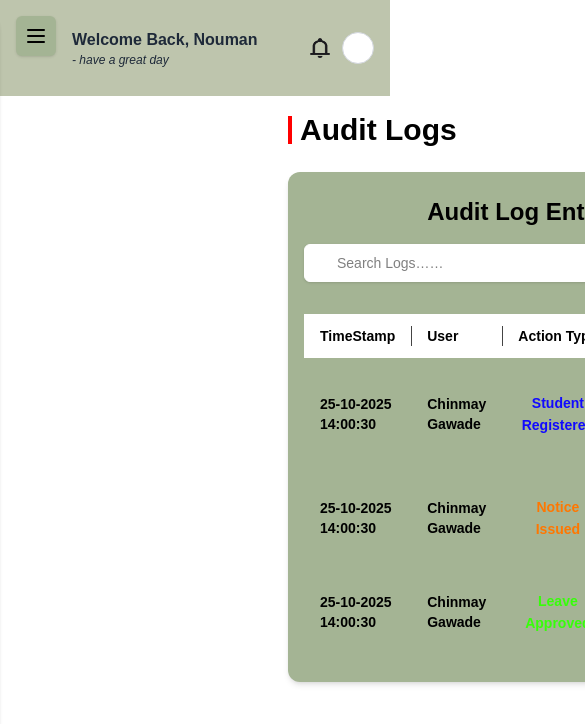
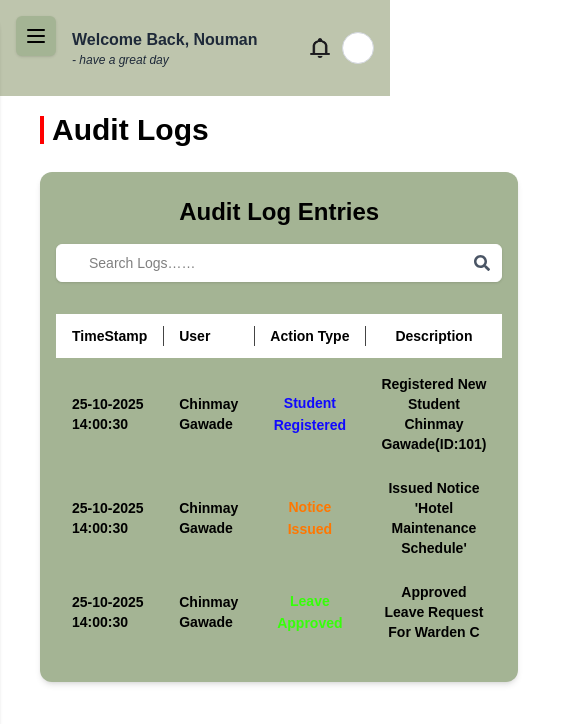
Before and after one commit to dev-nexcore/HM_ADMIN, a Next.js app: page /audit in a window 390 px wide. Shown: the top 724 px of the page, 585 px wide, since content can reach past the window. Built offline with nearby package versions, Linux system fonts and the light colour scheme.

Commit message:
update LayoutWrapper.jsx

```diff
--- a/src/components/LayoutWrapper.jsx
+++ b/src/components/LayoutWrapper.jsx
@@ -24,14 +24,14 @@ export default function LayoutWrapper({ children }) {
           </div>
 
           {/* Main Area */}
-          <div className="flex-1 min-h-screen bg-white ml-60">
+          <div className="flex-1 min-h-screen bg-white ml-0 md:ml-60">
             {/* Navbar */}
             <div className="fixed top-0 left-0 right-0 h-20 z-40 bg-[#C0C8A4]">
               <Navbar />
             </div>
 
             {/* Content Area */}
-            <div className="pt-20 px-6">{children}</div>
+            <div className="pt-20 px-4 md:px-6">{children}</div>
           </div>
         </div>
       )}
```
